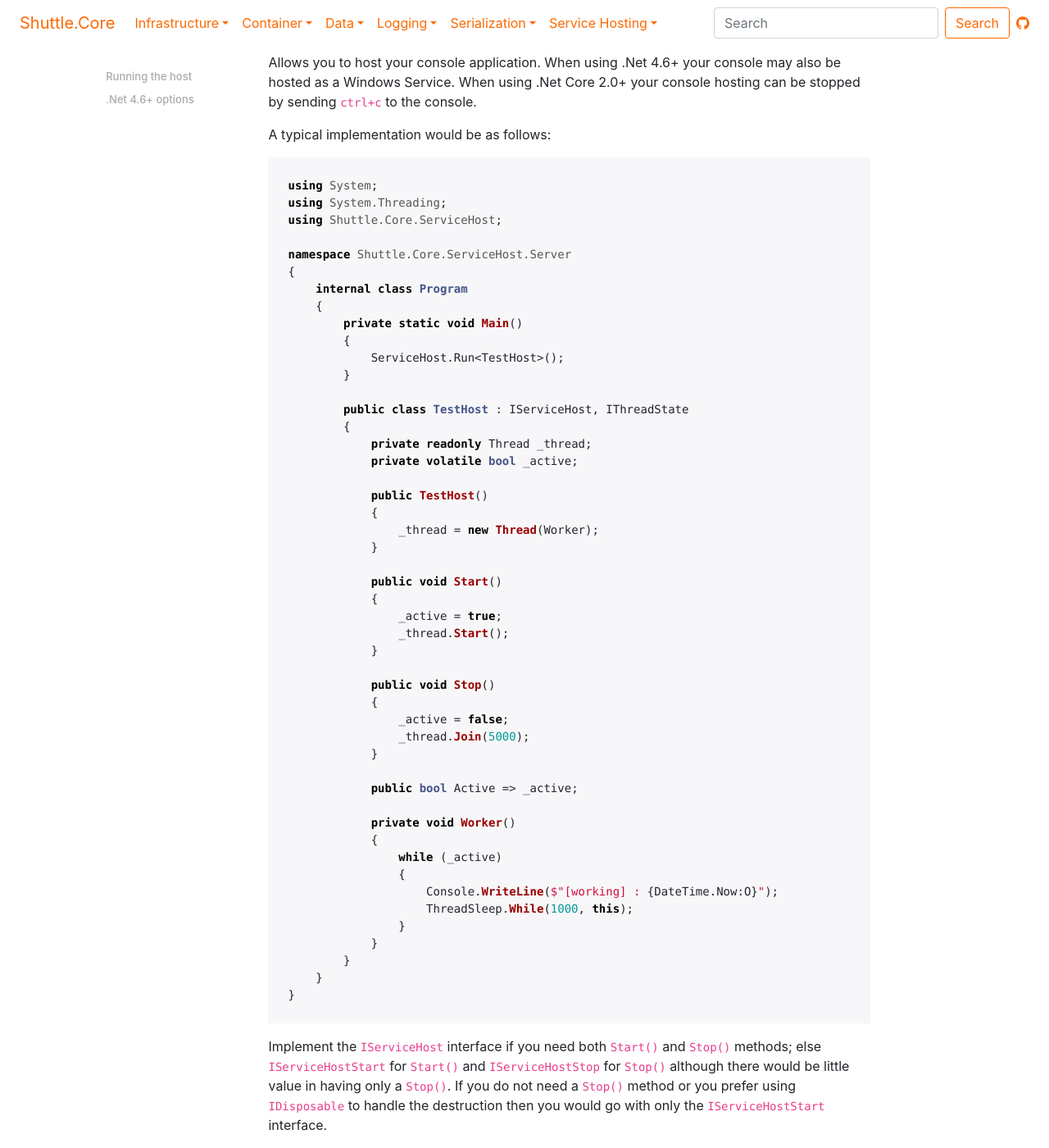
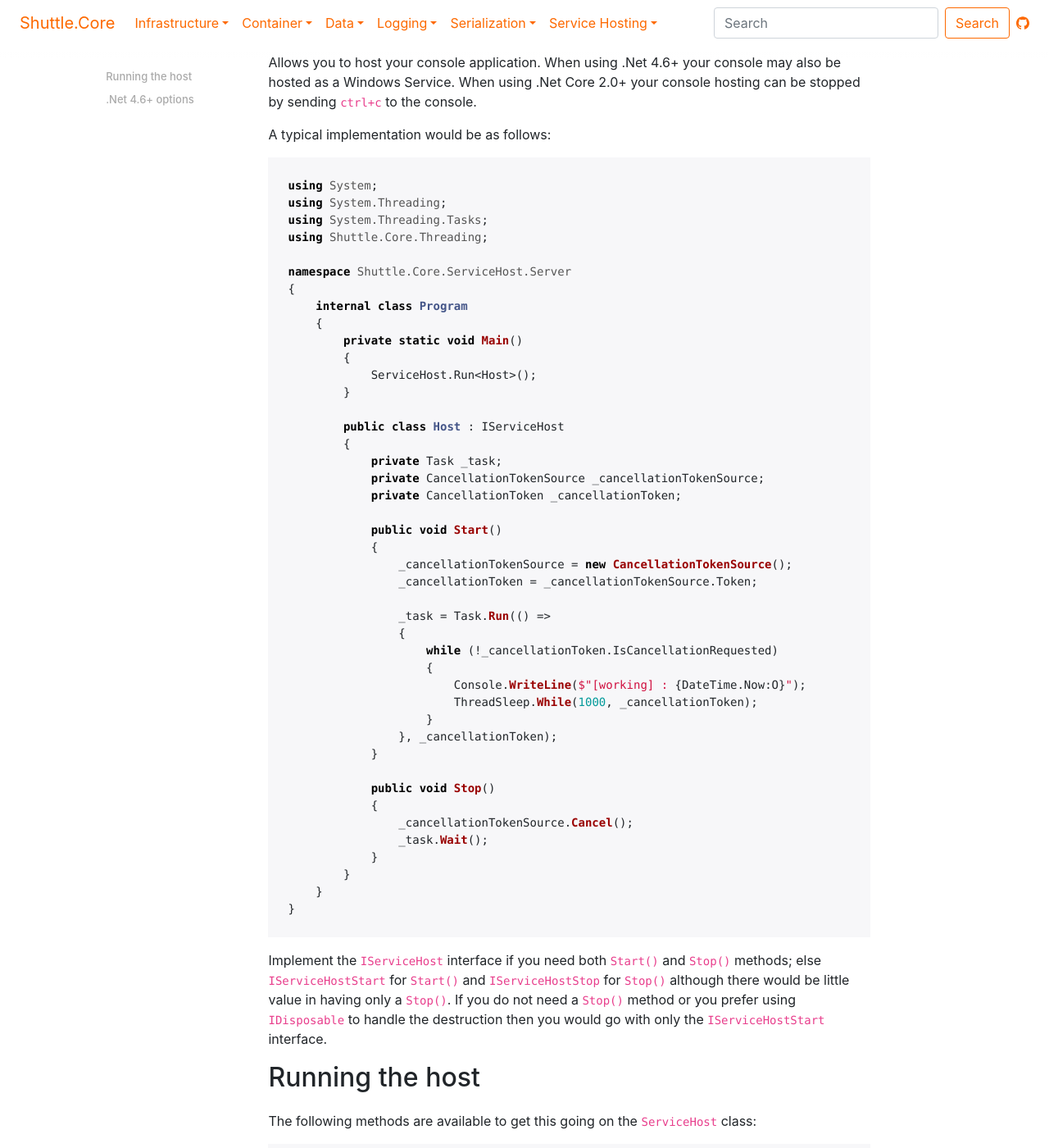
Before and after one commit to Shuttle/shuttle-core, a Jekyll site: the page built from shuttle-core-servicehost.md, in a window 1280 px wide and 1400 px high, scrolled down 464 px. Shown: the whole window at 82% size. Built offline with Jekyll 4.4.1, drawn with Linux system fonts in a browser that asks for light colours.

Commit message:
- removed `ThreadState` usages

````diff
--- a/shuttle-core-servicehost.md
+++ b/shuttle-core-servicehost.md
@@ -17,7 +17,8 @@
 ``` c#
 using System;
 using System.Threading;
-using Shuttle.Core.ServiceHost;
+using System.Threading.Tasks;
+using Shuttle.Core.Threading;
 
 namespace Shuttle.Core.ServiceHost.Server
 {
@@ -25,40 +26,34 @@
     {
         private static void Main()
         {
-            ServiceHost.Run<TestHost>();
+            ServiceHost.Run<Host>();
         }
 
-        public class TestHost : IServiceHost, IThreadState
+        public class Host : IServiceHost
         {
-            private readonly Thread _thread;
-            private volatile bool _active;
-
-            public TestHost()
-            {
-                _thread = new Thread(Worker);
-            }
+            private Task _task;
+            private CancellationTokenSource _cancellationTokenSource;
+            private CancellationToken _cancellationToken;
 
             public void Start()
             {
-                _active = true;
-                _thread.Start();
+                _cancellationTokenSource = new CancellationTokenSource();
+                _cancellationToken = _cancellationTokenSource.Token;
+
+                _task = Task.Run(() =>
+                {
+                    while (!_cancellationToken.IsCancellationRequested)
+                    {
+                        Console.WriteLine($"[working] : {DateTime.Now:O}");
+                        ThreadSleep.While(1000, _cancellationToken);
+                    }
+                }, _cancellationToken);
             }
 
             public void Stop()
             {
-                _active = false;
-                _thread.Join(5000);
-            }
-
-            public bool Active => _active;
-
-            private void Worker()
-            {
-                while (_active)
-                {
-                    Console.WriteLine($"[working] : {DateTime.Now:O}");
-                    ThreadSleep.While(1000, this);
-                }
+                _cancellationTokenSource.Cancel();
+                _task.Wait();
             }
         }
     }
````
Also changed, not shown: shuttle-core-threading.md (+1 -1 lines).
